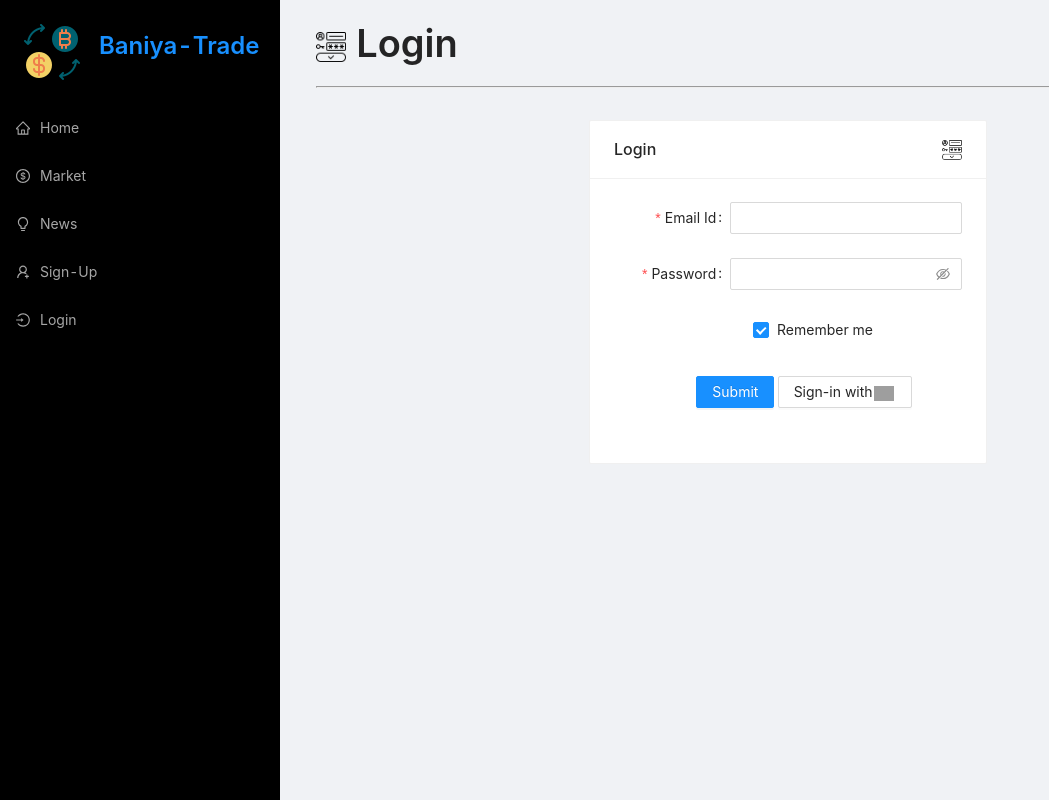
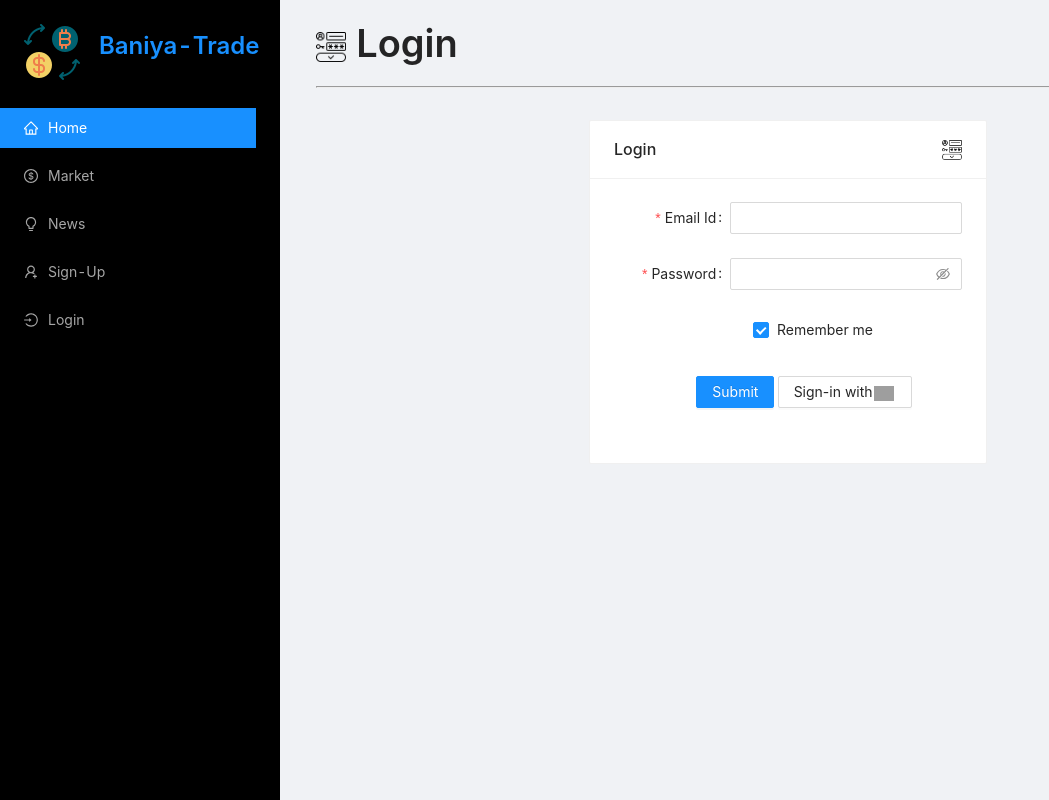
Before and after one commit to akstron/Crypto-X, a React (Create React App) app in the folder client/: page /Login in a window 1280 px wide. Shown: the whole page, without its empty margins (0-1049 px from the left). Built offline with nearby package versions, Linux system fonts and the light colour scheme; no server answers; grey boxes are pictures that could not be loaded.

Commit message:
Nav Bar bug fixed

```diff
--- a/client/src/App.css
+++ b/client/src/App.css
@@ -76,6 +76,10 @@ a:hover {
   margin: auto;
 }
 
+.ant-menu {
+  background-color: black !important;
+}
+
 @media screen and (max-width: 1300px) {
   .main {
     margin-left: 50px;
@@ -124,7 +128,7 @@ a:hover {
   }
 
   .ant-menu {
-    position: absolute;
+    /* position: absolute; */
     right: 0px;
   }
   .home-title {
--- a/client/src/Components/Navbar/Navbar.js
+++ b/client/src/Components/Navbar/Navbar.js
@@ -56,7 +56,9 @@ const Navbar = () => {
                 <Button className="menu-control-container" onClick={() => setActiveMenu(!activeMenu)}><MenuOutlined /></Button>
             </div>
             {activeMenu && (
-                <Menu theme='dark' style={{backgroundColor:'black'}}>
+                <Menu theme='dark' style={{backgroundColor:'black',width: 256}}
+                    defaultSelectedKeys={['1']}
+                    mode="inline">
                     <Menu.Item key="1" icon={<HomeOutlined/>}>
                         <Link to='/'>Home</Link>
                     </Menu.Item>
@@ -68,7 +70,7 @@ const Navbar = () => {
                     </Menu.Item>
                     {(User?.data)?(
                         <>
-                            <SubMenu key="sub1" icon={<UserOutlined />} title="My Account">
+                            <SubMenu key="account" icon={<UserOutlined />} title="My Account">
                                 <Menu.Item key="4" icon={<UserOutlined />}>
                                     <Link to='/Profile'>Profile</Link>
                                 </Menu.Item>
```
Also changed, not shown: client/src/App.js (line endings or trailing spaces).
